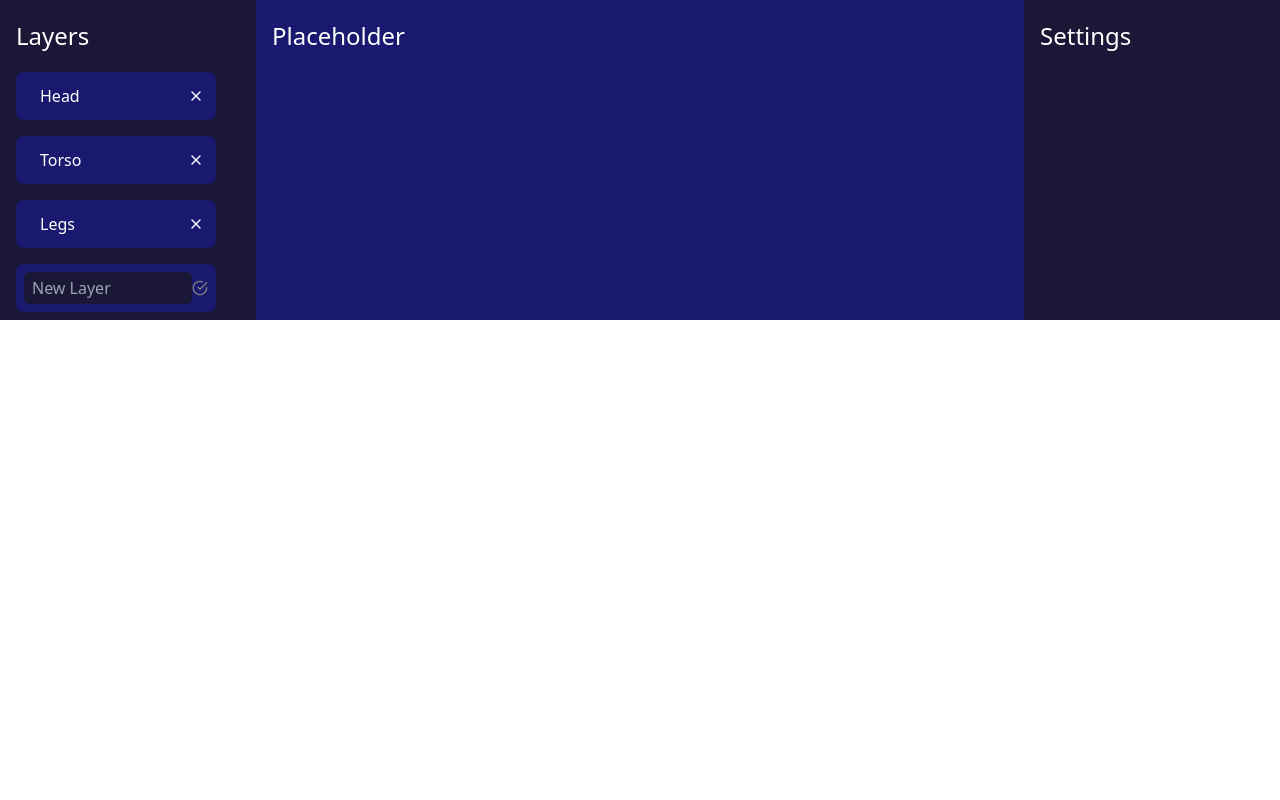
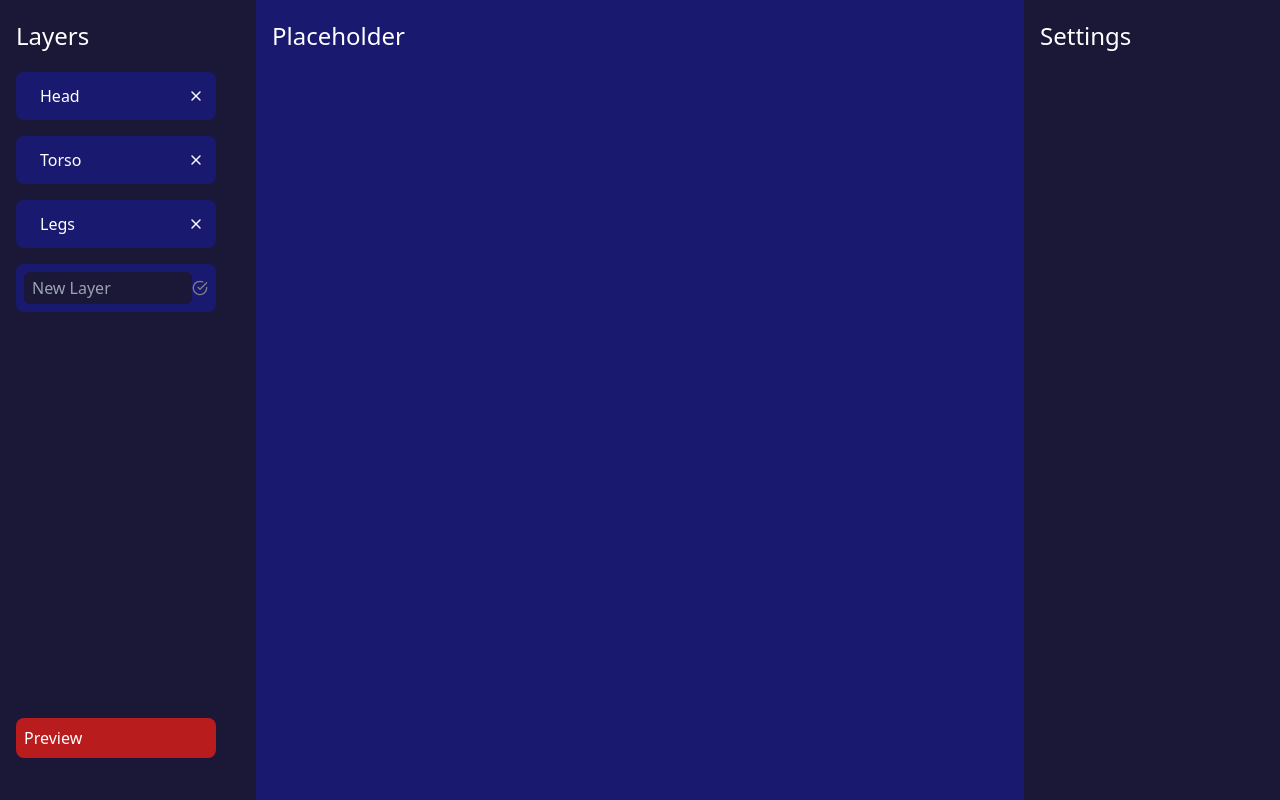
Before and after one commit to AndreiTotoro/artwork-creator, a Next.js app: page / in a window 1280 px wide. Built offline with nearby package versions, Linux system fonts and the light colour scheme.

Commit message:
Add preview button

```diff
--- a/app/Layers.js
+++ b/app/Layers.js
@@ -2,6 +2,7 @@
 import React, { useState } from 'react';
 import Layer from '../components/Layer';
 import LayerCreator from '../components/LayerCreator';
+import Preview from '../components/Preview';
 
 export default function Layers({
 	currentLayer,
@@ -10,8 +11,10 @@ export default function Layers({
 	setLayerData,
 }) {
 	return (
-		<div className="h-full bg-void flex flex-col pl-4 pt-5 content-center">
+		<div className=" bg-void  pl-4 pt-5 h-screen">
 			<p className="text-white text-2xl pb-3">Layers</p>
+			<div className="h-9/10 flex flex-col justify-between">
+				<div className="content-center flex flex-col">
 					{layerData.map((layer, index) => {
 						return (
 							<button
@@ -35,5 +38,8 @@ export default function Layers({
 					})}
 					<LayerCreator layerData={layerData} setLayerData={setLayerData} />
 				</div>
+				<Preview />
+			</div>
+		</div>
 	);
 }
--- /dev/null
+++ b/components/Preview.js
@@ -0,0 +1,9 @@
+import React from 'react';
+
+export default function Preview() {
+	return (
+		<div className="bg-red-700 text-white  rounded-lg p-2 w-10/12 my-2 pl-2 flex justify-between">
+			<p>Preview</p>
+		</div>
+	);
+}
--- a/tailwind.config.js
+++ b/tailwind.config.js
@@ -11,6 +11,9 @@ module.exports = {
 				void: '#1A1737',
 				midnight: '#191970',
 			},
+			height: {
+				'9/10': '90%',
+			},
 		},
 	},
 	plugins: [],
```
Lines whose indentation alone changed are shown as unchanged.
